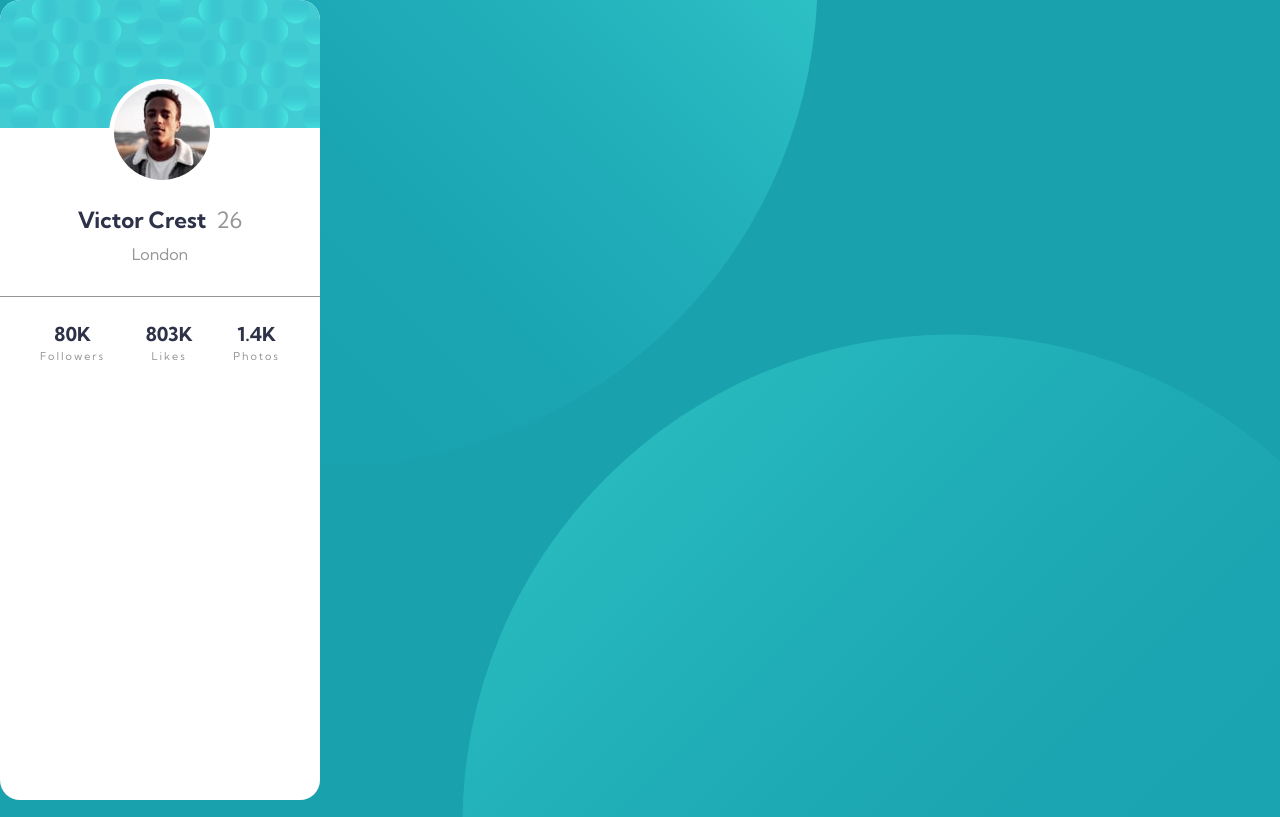
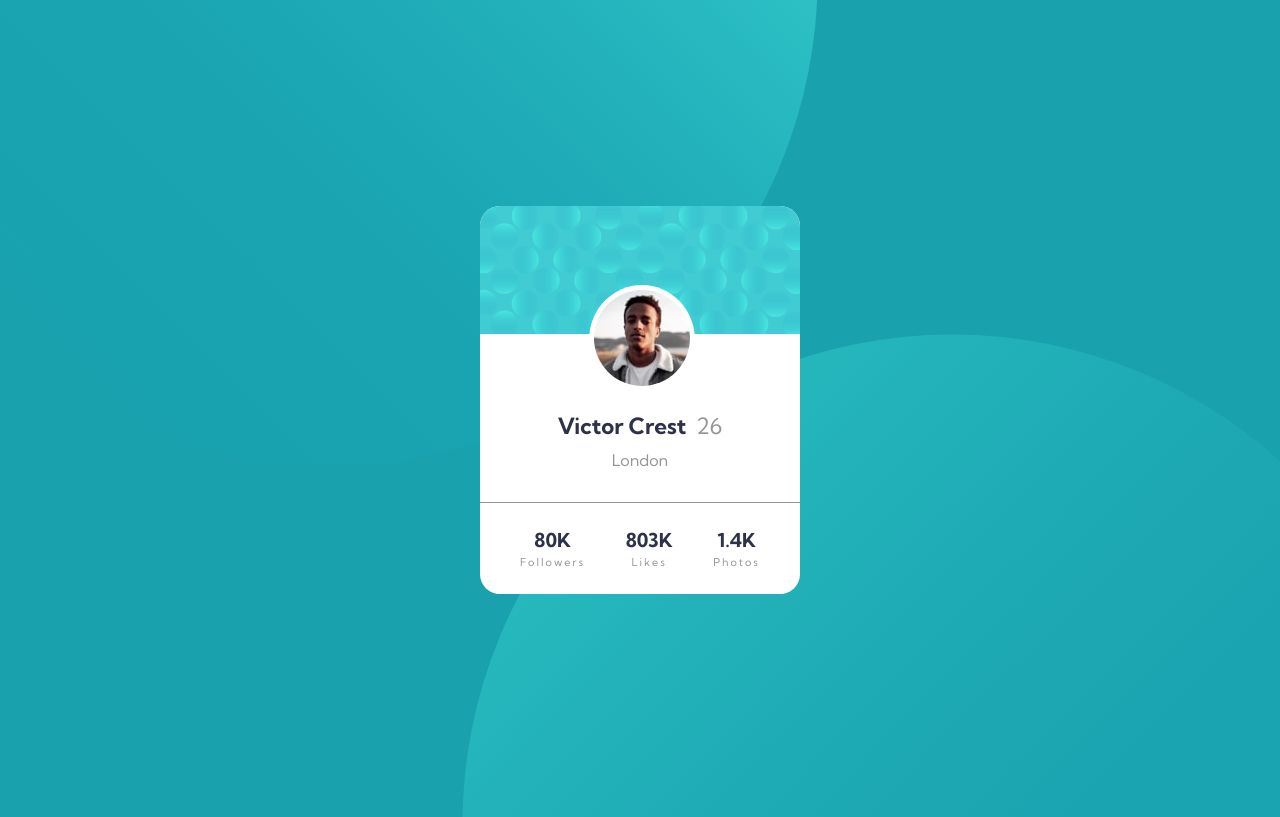
Before and after one commit to Anthony-Code6/Profile-Card, a plain HTML site: page index.html in a window 1280 px wide. Shown: the top 817 px of the page. Drawn offline with Linux system fonts and the light colour scheme.

Commit message:
Actualizar style.css

```diff
--- a/css/style.css
+++ b/css/style.css
@@ -32,7 +32,7 @@ body {
     position: relative;
     height: 100vh;
     display: grid;
-    place-item: center;
+    place-items: center;
 }
 
 .img-izquierda {
```
